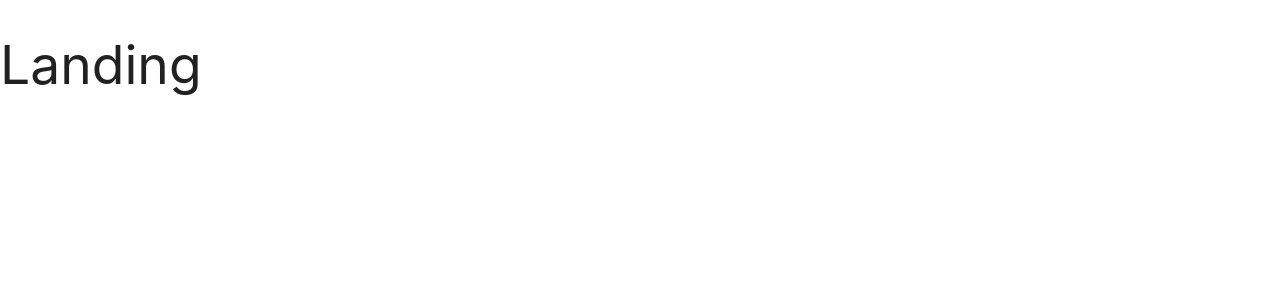
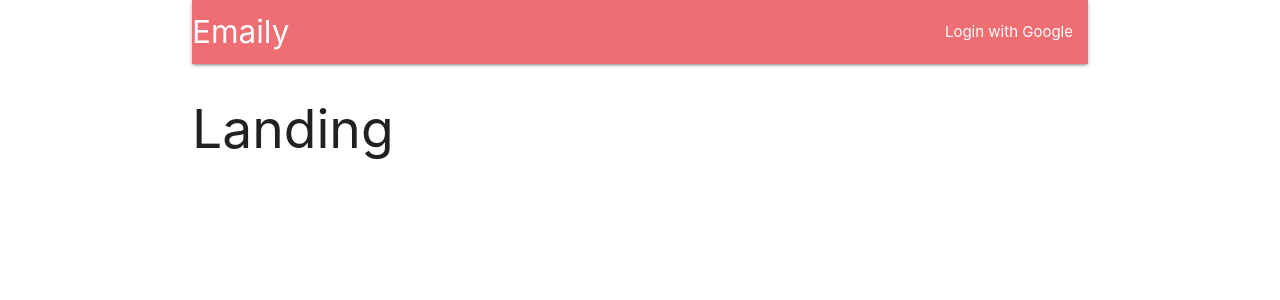
Before and after one commit to DanielOsiro/Emaily, a React (Create React App) app in the folder client/: page / in a window 1280 px wide. Shown: the top 300 px of the page. Built offline with nearby package versions, Linux system fonts and the light colour scheme.

Commit message:
Created header component

```diff
--- a/client/src/components/App.js
+++ b/client/src/components/App.js
@@ -1,15 +1,17 @@
 import React from 'react';
 import { BrowserRouter, Route } from 'react-router-dom';
 
+import Header from './Header';
 const Dashboard = () => <h2>Dashboard</h2>
 const SurveyNew = () => <h2>SurveyNew</h2>
 const Landing = () => <h2>Landing</h2>
 
 const App = () => {
     return (
-        <div>
+        <div className="container">
             <BrowserRouter>
                 <>
+                    <Header />
                     <Route exact path="/" component={Landing} />
                     <Route exact path="/surveys" component={Dashboard} />
                     <Route exact path="/surveys/new" component={SurveyNew} />
--- /dev/null
+++ b/client/src/components/Header.js
@@ -0,0 +1,18 @@
+import React, { Component } from 'react';
+
+class Header extends Component {
+    render() {
+        return (
+            <nav>
+                <div className="nav-wrapper">
+                <a href="#" className="brand-logo">Emaily</a>
+                <ul id="nav-mobile" className="right hide-on-med-and-down">
+                    <li><a href="#">Login with Google</a></li>
+                </ul>
+                </div>
+            </nav>
+        );
+    }
+}
+
+export default Header;
```
